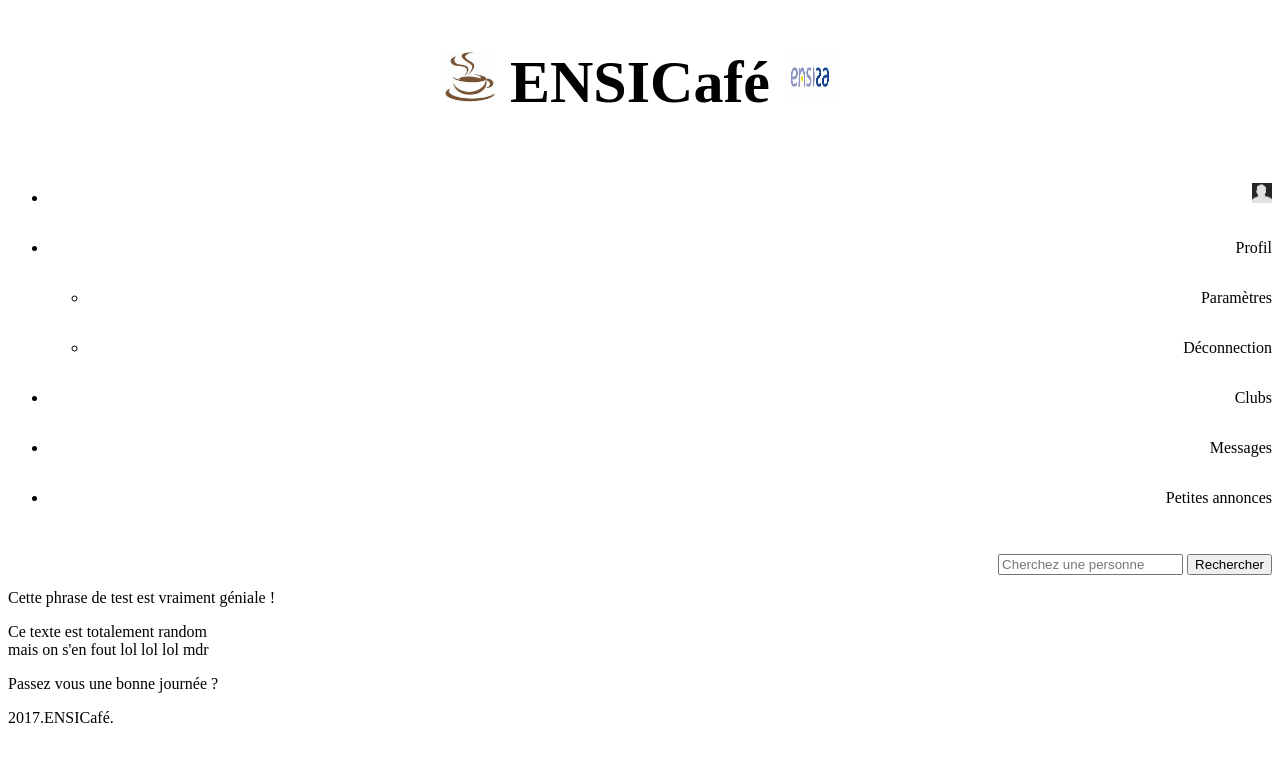
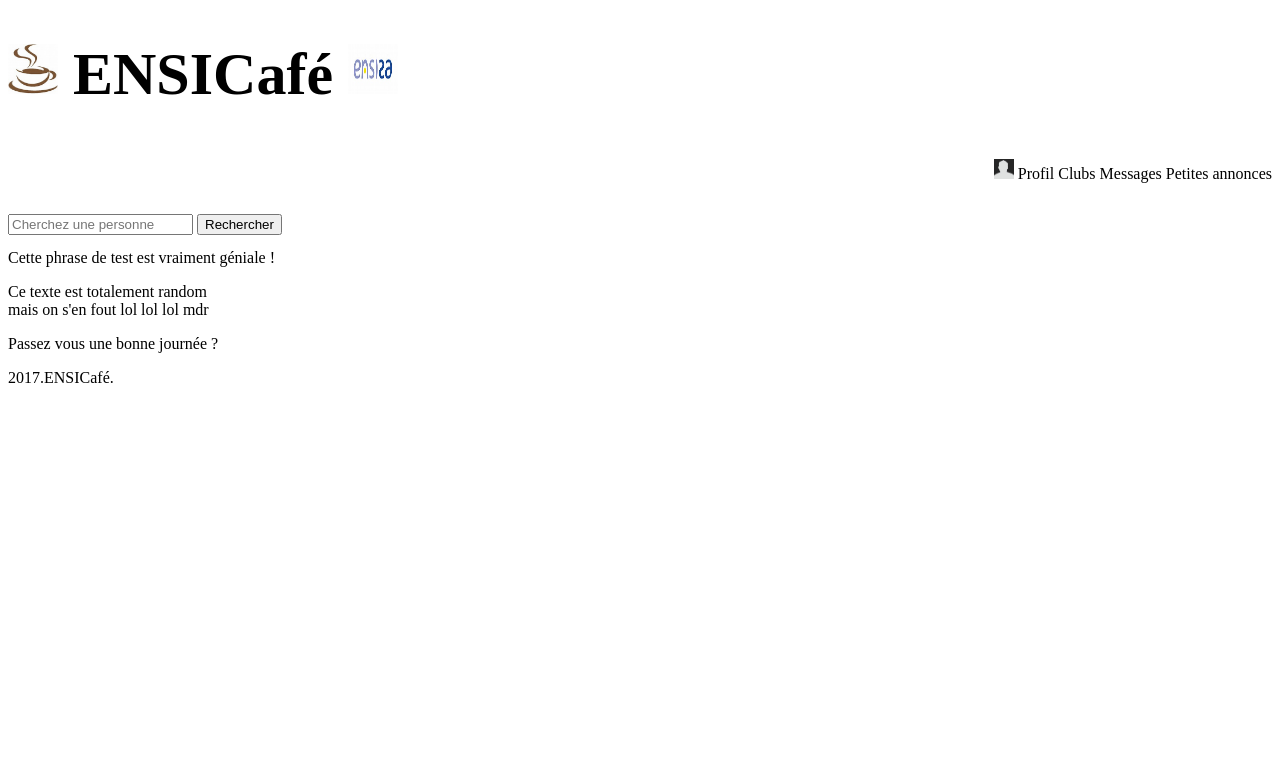
Before and after one commit to Khoob/ENSICafe, a PHP site: page / in a window 1280 px wide. Shown: the top 762 px of the page. Run offline with PHP 8.4, Linux system fonts and the light colour scheme.

Commit message:
Add files via upload

```diff
--- a/style.css
+++ b/style.css
@@ -5,37 +5,57 @@ text-align:center;
 header{
 	width:100%;
 	top:0;
-    display : inline-block;
 }
 
-header h1{
+h1{
 	font-size:60px;
     width: 100%;
-    text-align: center;
 
 }
 
-#img_gauche{
-    text-align: left;
+h1 #logo_gauche{
+    object-position: left;
 }
 
-#img_droite{
-     text-align: right;
+h1 #logo_droite{
+     object-position: right;
 }
 
 nav {
-    display: inline-block;
-    text-align: right;
+   display: inline-block;
     width: 100%;
     line-height: 50px;
 }
-
-#recherche .loupe {
-    background-image: url(img/loupe.png);
-    width: 20px;
-    height: 20px;
+#menu-deroulant, #menu-deroulant ul {
+    padding: 0;
+    margin: 0;
+    list-style: none;
+}
+#menu-deroulant {
+    text-align: right;
+}
+#menu-deroulant li {
+    display: inline-block;
+    line-height: 20px;
+}
+#menu-deroulant ul li {
+    display: inherit;
+}
+#menu-deroulant a {
+    text-decoration: none;
+    display: block;
+	color:#000;
+}
+#menu-deroulant ul {
+    position: absolute;
+    left: -999em;
+    text-align: left;
+    z-index: 1000;
 }
 
+#menu-deroulant li:hover ul {
+    left: auto;
+}
 body{
 
 	color: black;
```
